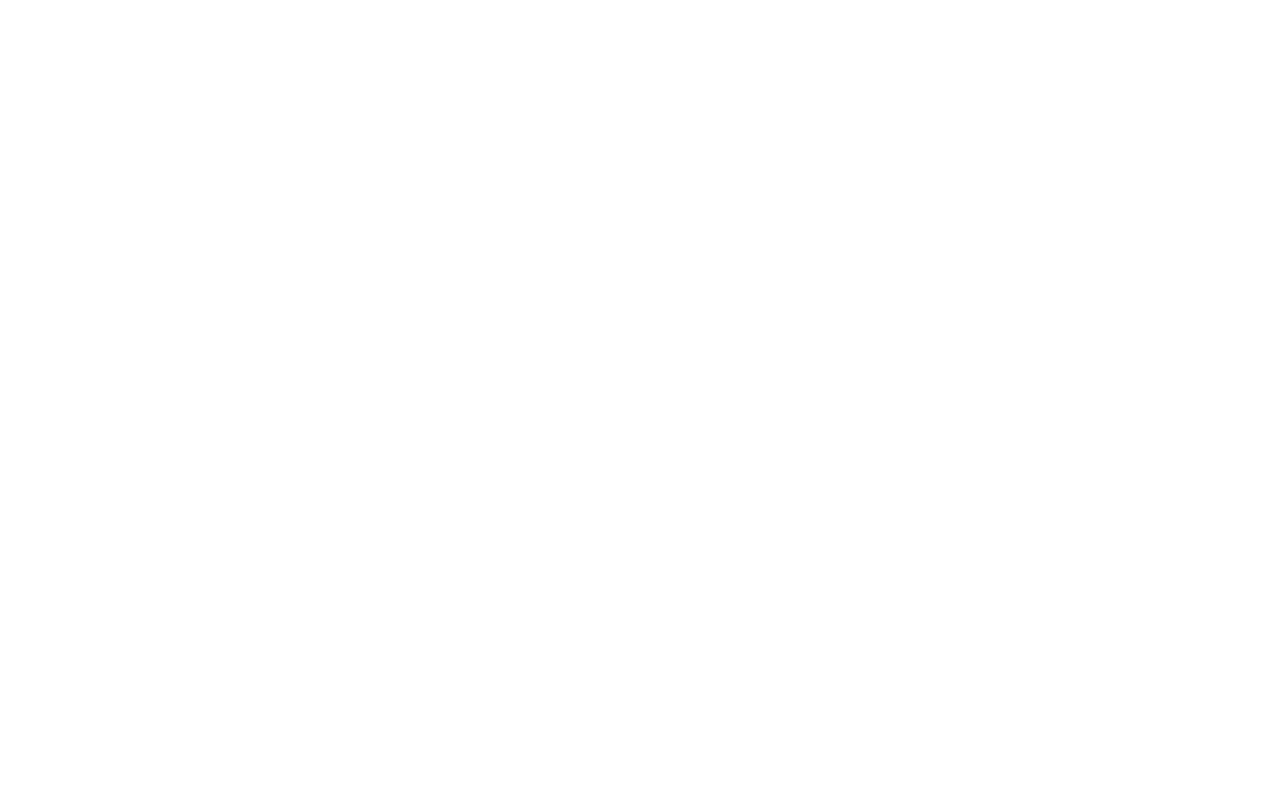
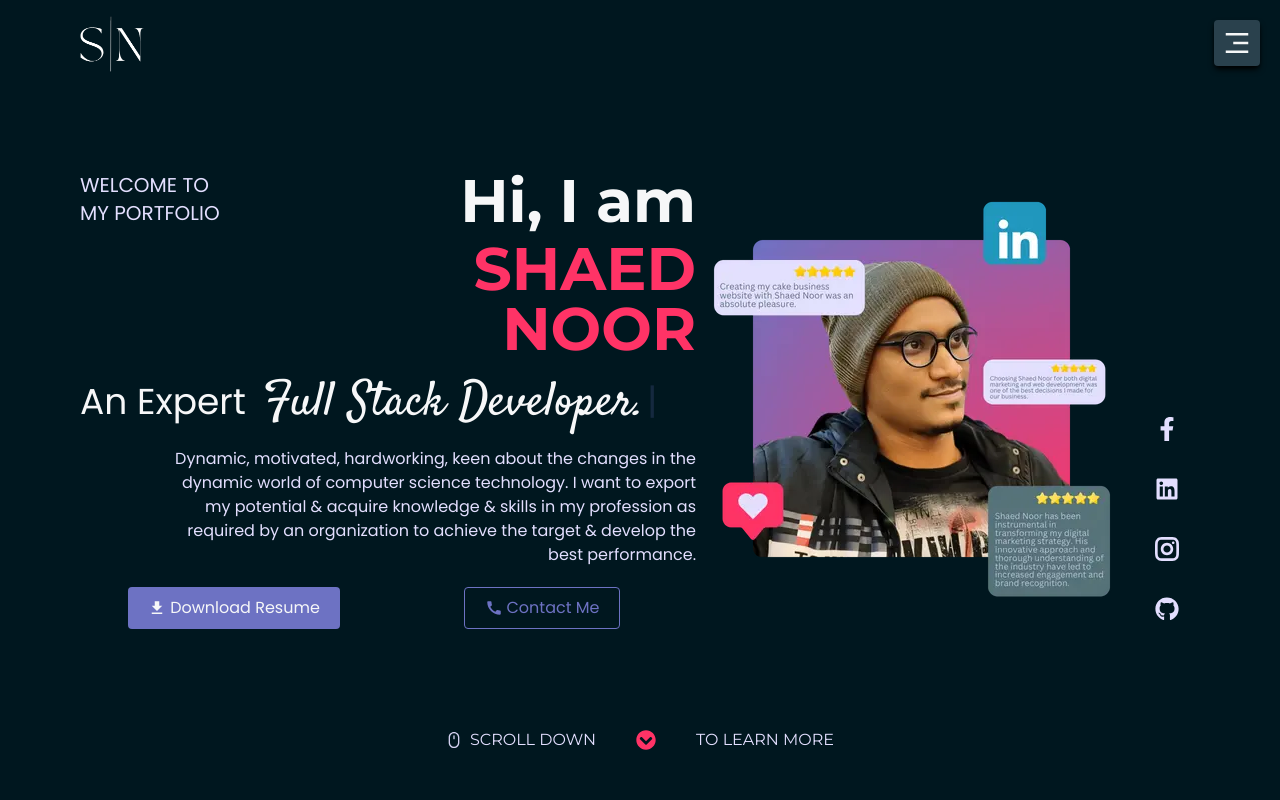
Before and after one commit to syednoor058/Shaed-Noor, a React (Vite) app: page / in a window 1280 px wide. Before the commit this address had no page. Shown: the top 800 px of the page. Built offline with nearby package versions, Linux system fonts and the light colour scheme.

Commit message:
Home page link updated.

```diff
--- a/src/App.jsx
+++ b/src/App.jsx
@@ -8,7 +8,7 @@
     <div className="font-bodyFont">
       <Router>
         <Routes>
-          <Route exact path="/home" element={<Home />} />
+          <Route exact path="/" element={<Home />} />
           <Route
             exact
             path="/house-price-prediction-project"
```
